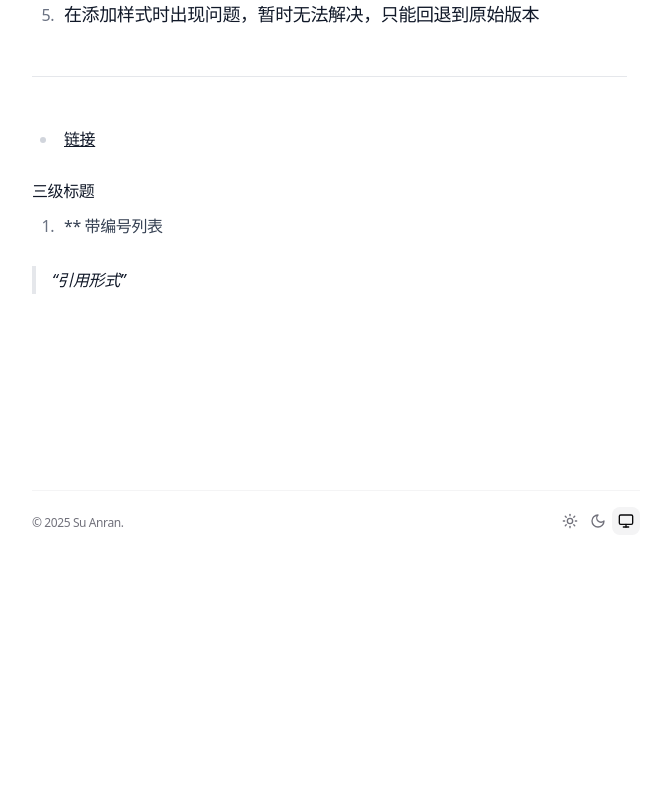
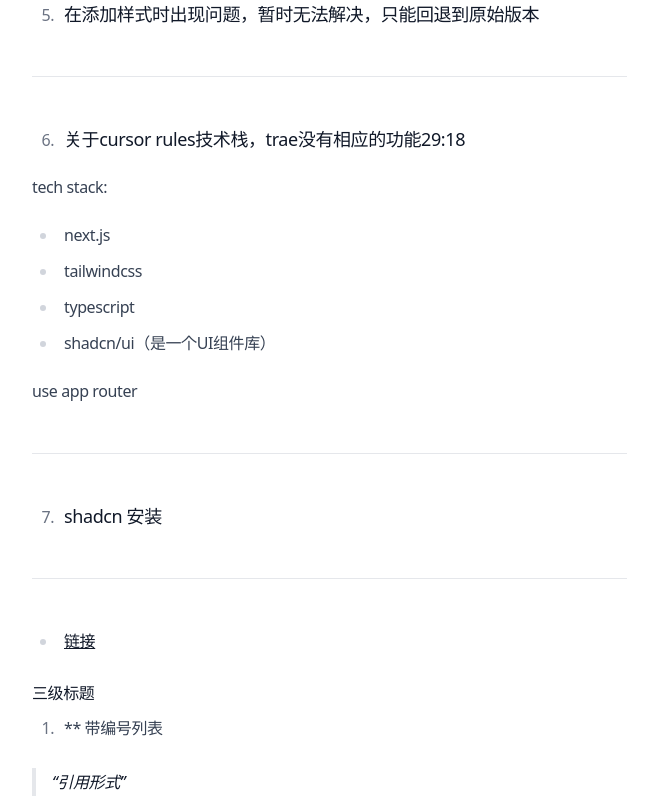
Before and after one commit to Suanran/blog, a Next.js app: page /blog/dev-diary in a window 1280 px wide. Shown: the part 2100-2900 px from the top of the page, without its empty margins (304-969 px from the left). Before the commit the page ends 2651 px from the top, so only its background shows below. Built offline with nearby package versions, Linux system fonts and the light colour scheme.

Commit message:
Update page.mdx

```diff
--- a/app/blog/dev-diary/page.mdx
+++ b/app/blog/dev-diary/page.mdx
@@ -50,7 +50,23 @@
 5. ## 在添加样式时出现问题，暂时无法解决，只能回退到原始版本
 
 ---
+6. ## 关于cursor rules技术栈，trae没有相应的功能29:18
 
+tech stack:
+- next.js
+- tailwindcss
+- typescript
+- shadcn/ui（是一个UI组件库）
+
+use app router
+
+---
+7. ## shadcn 安装
+
+
+
+
+---
 - [链接](https://example.com/designing-for-ai)
 
 ### 三级标题
```
